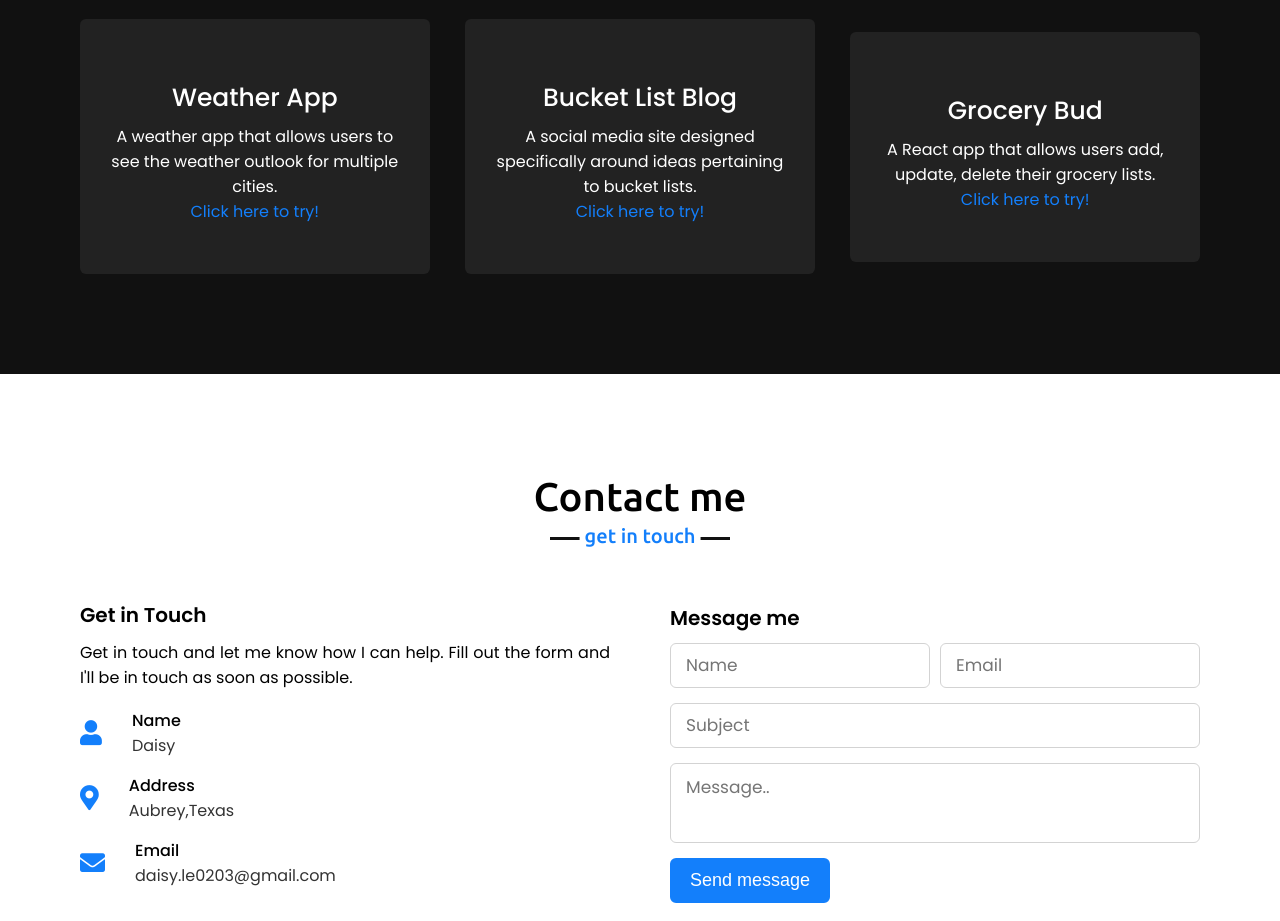
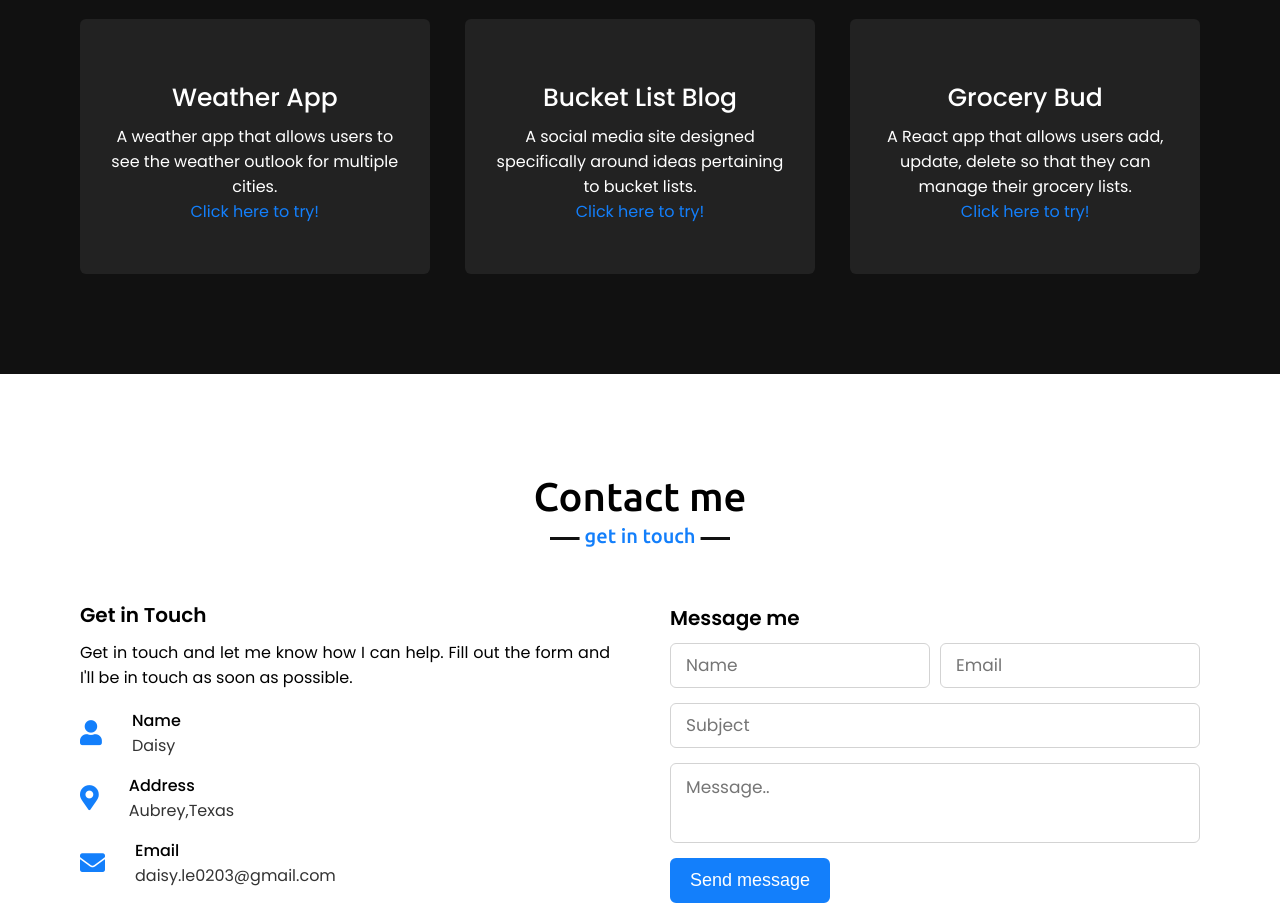
Before and after one commit to daisyle0203/Personal_Portfolio, a plain HTML site: page index.html in a window 1280 px wide. Shown: the part 1740-2661 px from the top of the page. Drawn offline with nearby package versions, Linux system fonts and the light colour scheme.

Commit message:
updated react project description and added gif

```diff
--- a/index.html
+++ b/index.html
@@ -93,7 +93,7 @@
                 <div class="card">
                     <div class="box">
                         <div class="text">Grocery Bud</div>
-                        <p>A React app that allows users add, update, delete their grocery lists.</p>
+                        <p>A React app that allows users add, update, delete so that they can manage their grocery lists.</p>
                         <a href="https://daisyle0203.github.io/Grocery_Bud/">Click here to try!</a>
                     </div>
                 </div>
```
Also changed, not shown: 2 other files.
